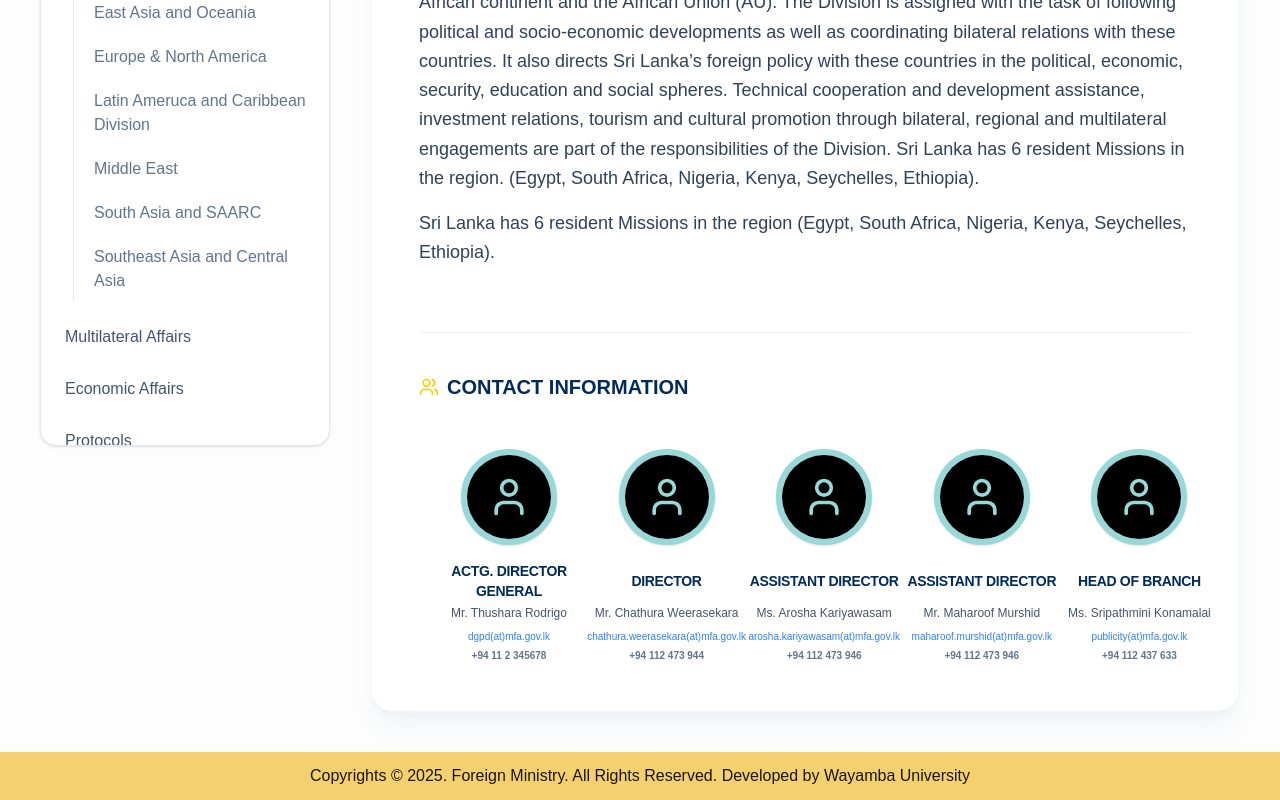
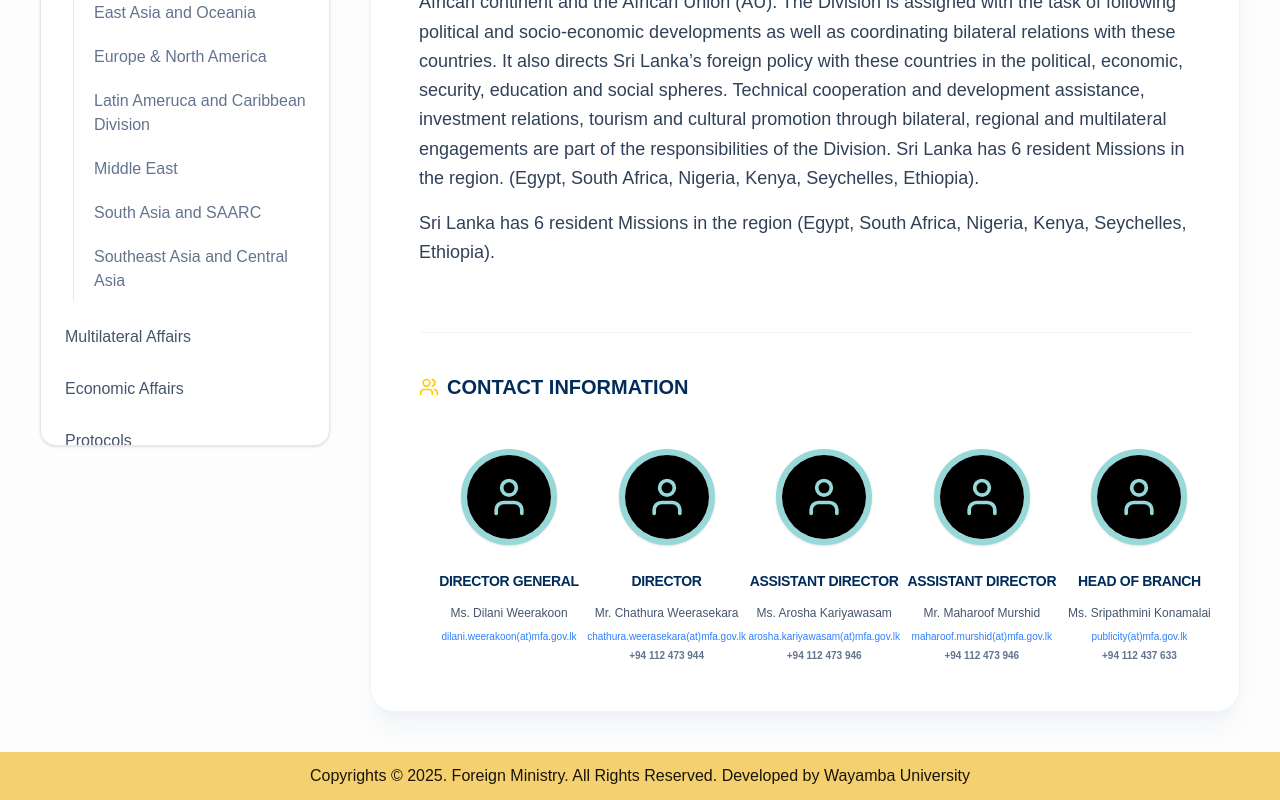
Before and after one commit to XavierSPQR/WebProjectMoFA, a Next.js app: page /divisions in a window 1280 px wide. Shown: the part 480-1280 px from the top of the page. Built offline with nearby package versions, Linux system fonts and the light colour scheme; a web font is replaced by a local one.

Commit message:
change division contact

```diff
--- a/app/divisions/page.tsx
+++ b/app/divisions/page.tsx
@@ -76,7 +76,7 @@ const CONTACTS_MAP: Record<string, any[]> = {
 
   'Africa Affairs': [
 
-    { role: 'Actg. Director General', name: 'Mr. Thushara Rodrigo', email: 'dgpd(at)mfa.gov.lk', phone: '+94 11 2 345678' },
+    { role: ' Director General', name: 'Ms. Dilani Weerakoon', email: 'dilani.weerakoon(at)mfa.gov.lk' },
 
     { role: 'Director', name: 'Mr. Chathura Weerasekara', email: 'chathura.weerasekara(at)mfa.gov.lk', phone: '+94 112 473 944' },
 
```
